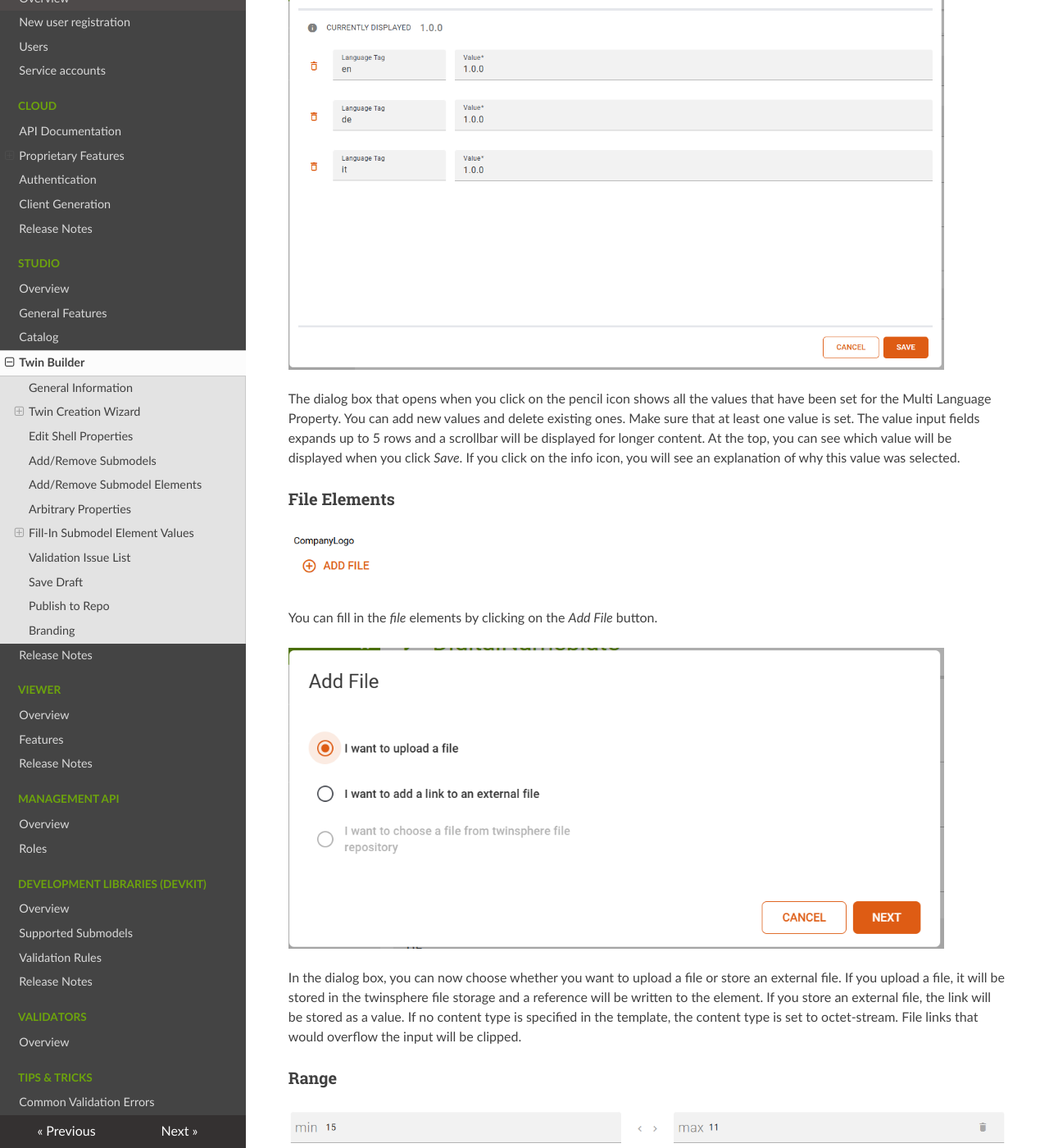
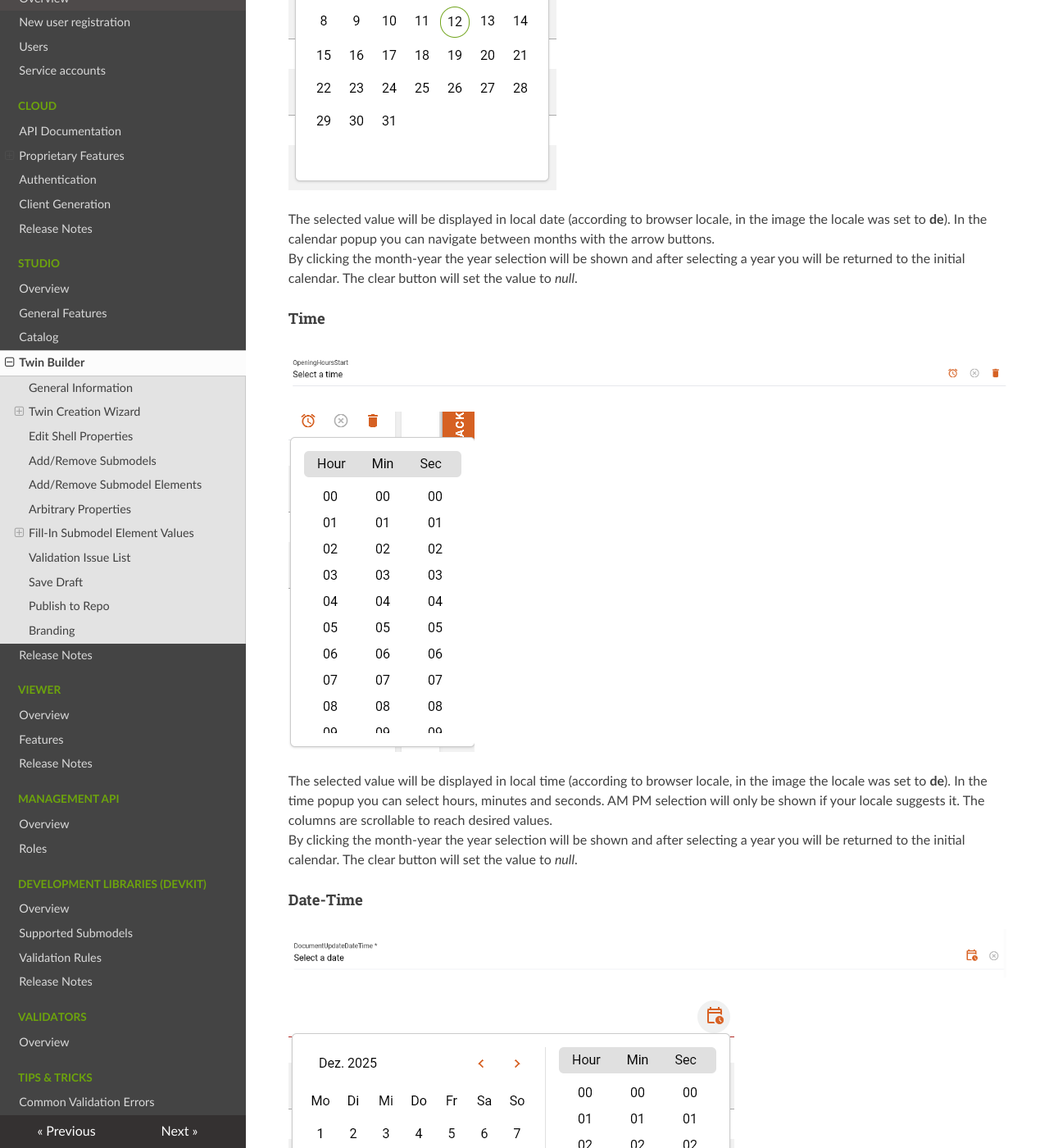
Before and after one commit to twinsphere/twinsphere.github.io, an MkDocs documentation site: the page built from docs/studio-twin-builder.md, in a window 1280 px wide and 1400 px high, scrolled down 7600 px. Shown: the whole window at 82% size. Built offline with MkDocs 1.6.1, drawn with Linux system fonts in a browser that asks for light colours; nearby versions of some CDN libraries; some of the changed text lies outside the part shown.

Commit message:
feat(studio): add description for builder properties of type time, date and datetime

```diff
--- a/docs/studio-twin-builder.md
+++ b/docs/studio-twin-builder.md
@@ -132,6 +132,11 @@ In the add dialog these entries are grayed out and display the info.
 
 ### Properties
 
+Property elements have a valuetype according to which the different selection elements will be displayed.
+The types of time, date and datetime have a custom representation, all others are shown in a default input field.
+
+#### Default
+
 ![Properties](img/twinstudio-builder-property.png)
 
 The value of a property is represented by an input field.
@@ -139,6 +144,44 @@ Please make sure that the data type of the property matches the value you set in
 The *Validation Issue List* will have an issue if the data type of the value does not match
 the data type of the property.
 The input field expands up to 5 rows and a scrollbar will be displayed for longer content.
+
+#### Date
+
+![Date Control](img/twinstudio_builder_property_date.png)
+
+![Date Control Popup](img/twinstudio_builder_property_date_dropdown.png)
+
+The selected value will be displayed in local date (according to browser locale, in the image the locale was set to **de**).
+In the calendar popup you can navigate between months with the arrow buttons.
+By clicking the month-year the year selection will be shown
+and after selecting a year you will be returned to the initial calendar.
+The clear button will set the value to *null*.
+
+#### Time
+
+![Time Control](img/twinstudio_builder_property_time.png)
+
+![TIme Control Popup](img/twinstudio_builder_property_time_dropdown.png)
+
+The selected value will be displayed in local time (according to browser locale, in the image the locale was set to **de**).
+In the time popup you can select hours, minutes and seconds. AM PM selection will only be shown if your locale suggests it.
+The columns are scrollable to reach desired values.
+By clicking the month-year the year selection will be
+shown and after selecting a year you will be returned to the initial calendar.
+The clear button will set the value to *null*.
+
+#### Date-Time
+
+![Date Time Control](img/twinstudio_builder_property_datetime.png)
+
+![Date Time Control Popup](img/twinstudio_builder_property_datetime_dropdown.png)
+
+The selected value will be displayed in local date time
+(according to browser locale, in the image the locale was set to **de**).
+In the dropdown there is a combination of the calendar and the time selection.
+By clicking the month-year the year selection will be shown
+and after selecting a year you will be returned to the initial calendar.
+The clear button will set the value to *null*.
 
 ### Multi Language Properties
 
```
Also changed, not shown: docs/img/twinstudio_builder_property_date.png (added), docs/img/twinstudio_builder_property_date_dropdown.png (added), docs/img/twinstudio_builder_property_datetime.png (added), docs/img/twinstudio_builder_property_datetime_dropdown.png (added), docs/img/twinstudio_builder_property_time.png (added), docs/img/twinstudio_builder_property_time_dropdown.png (added).
